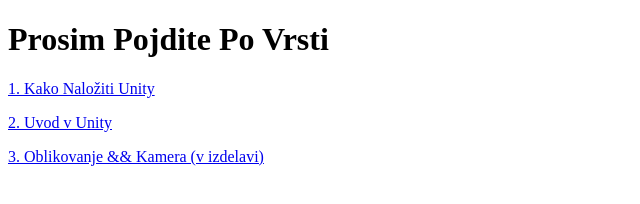
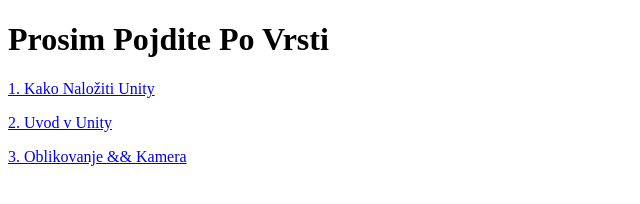
Before and after one commit to erikrex007Yimmy/UcimSeProgramerat, a plain HTML site: page Unity/UnityIndex.html in a window 1280 px wide. Shown: the full height of the page, 0-640 px from the left. Drawn offline with Linux system fonts and the light colour scheme.

Commit message:
Update UnityIndex.html

```diff
--- a/Unity/UnityIndex.html
+++ b/Unity/UnityIndex.html
@@ -12,6 +12,6 @@
 	<p></p>
 	<a href="UvodVUnity/UnityUvod.html">2. Uvod v Unity</a>
 	<p></p>
-	<a href="UnityIndex.html">3. Oblikovanje && Kamera (v izdelavi)</a>
+	<a href="Oblikovanje/Oblikovanje.html">3. Oblikovanje && Kamera</a>
 </body>
 </html>
```
